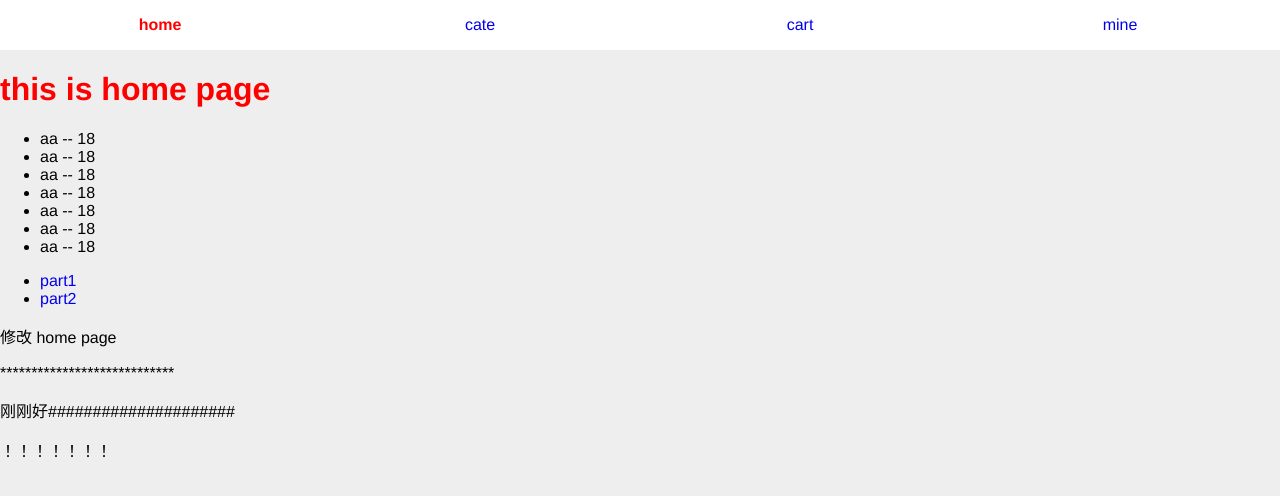
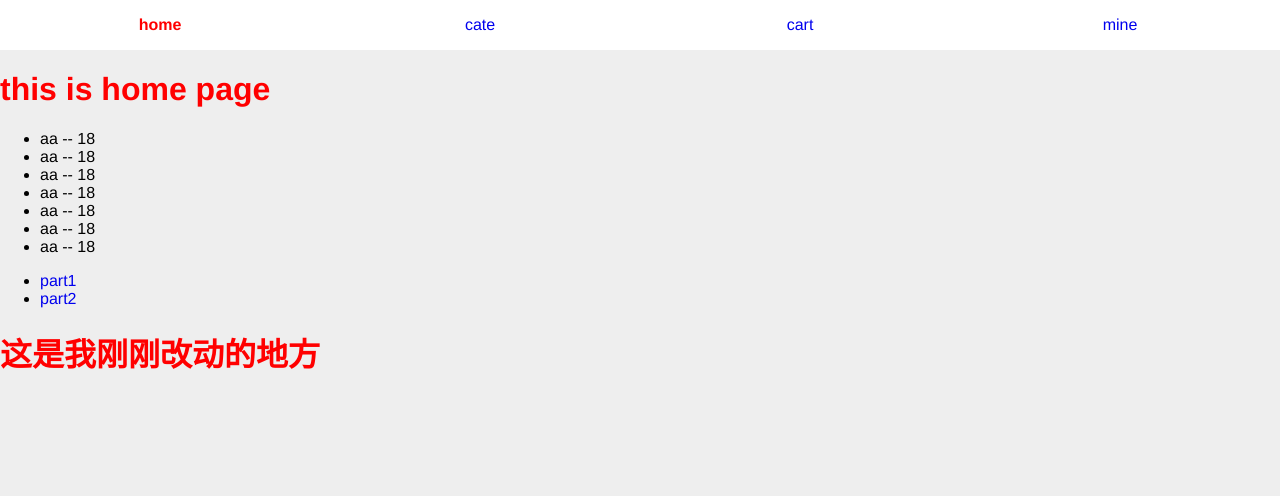
Before and after one commit to cooleye/angular_template, a website: page index.html at #/home in a window 1280 px wide. Drawn offline with Linux system fonts and the light colour scheme.

Commit message:
刚刚改动

```diff
--- a/app/pages/home/home.html
+++ b/app/pages/home/home.html
@@ -13,10 +13,9 @@
   <li><a ui-sref="home.part1">part1</a></li>
   <li><a ui-sref="home.part2">part2</a></li>
 </ul>
-<p> 修改 home page</p>
-<p> ****************************</p>
 
-<p>刚刚好#####################</p>
-<p> ！！！！！！！</p>
+<h1>
+    这是我刚刚改动的地方
+</h1>
 
 <div ui-view></div>
```
